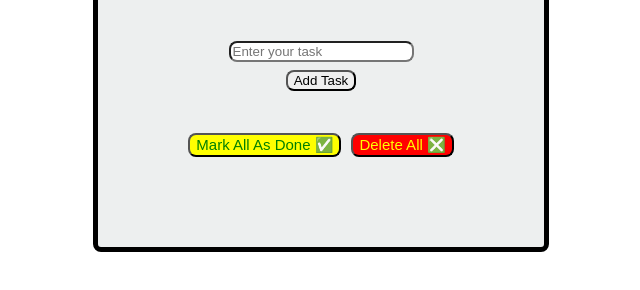
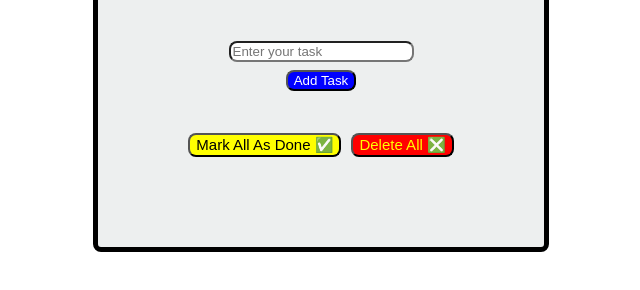
Before and after one commit to ankit-nautiyal/ToDo-List, a plain HTML site: page index.html in a window 1280 px wide. Shown: the part 170-460 px from the top of the page, without its empty margins (319-959 px from the left). Drawn offline with Linux system fonts and the light colour scheme.

Commit message:
improved UI & added features

```diff
--- a/app.js
+++ b/app.js
@@ -21,7 +21,6 @@ btn.addEventListener('click', function(){
         editBtn.style.backgroundColor = '#00a3e4';
         doneBtn.innerText = 'Done✅';
         doneBtn.style.backgroundColor = 'yellow';
-        doneBtn.style.color = 'green';
 
 
         delBtn.classList.add('delete');
--- a/index.html
+++ b/index.html
@@ -11,7 +11,7 @@
         <div class="main-container">
             <h1>To-Do List App</h1>
             <input placeholder="Enter your task" type="text" >
-            <button>Add Task</button>
+            <button id="addBtn">Add Task</button>
             <ol></ol>
 
             <div class="endBtns">
--- a/style.css
+++ b/style.css
@@ -62,12 +62,16 @@ button{
     background-color: yellow;
     margin: 5px;
     font-size: 15px;
-    color: green;
 
 }
 
 .endBtns{
     display: flex;
     margin: 5px;
-    /* color: #f80b0b; */
+
 }
+
+#addBtn{
+    background-color: blue;
+    color: white;
+}
```
